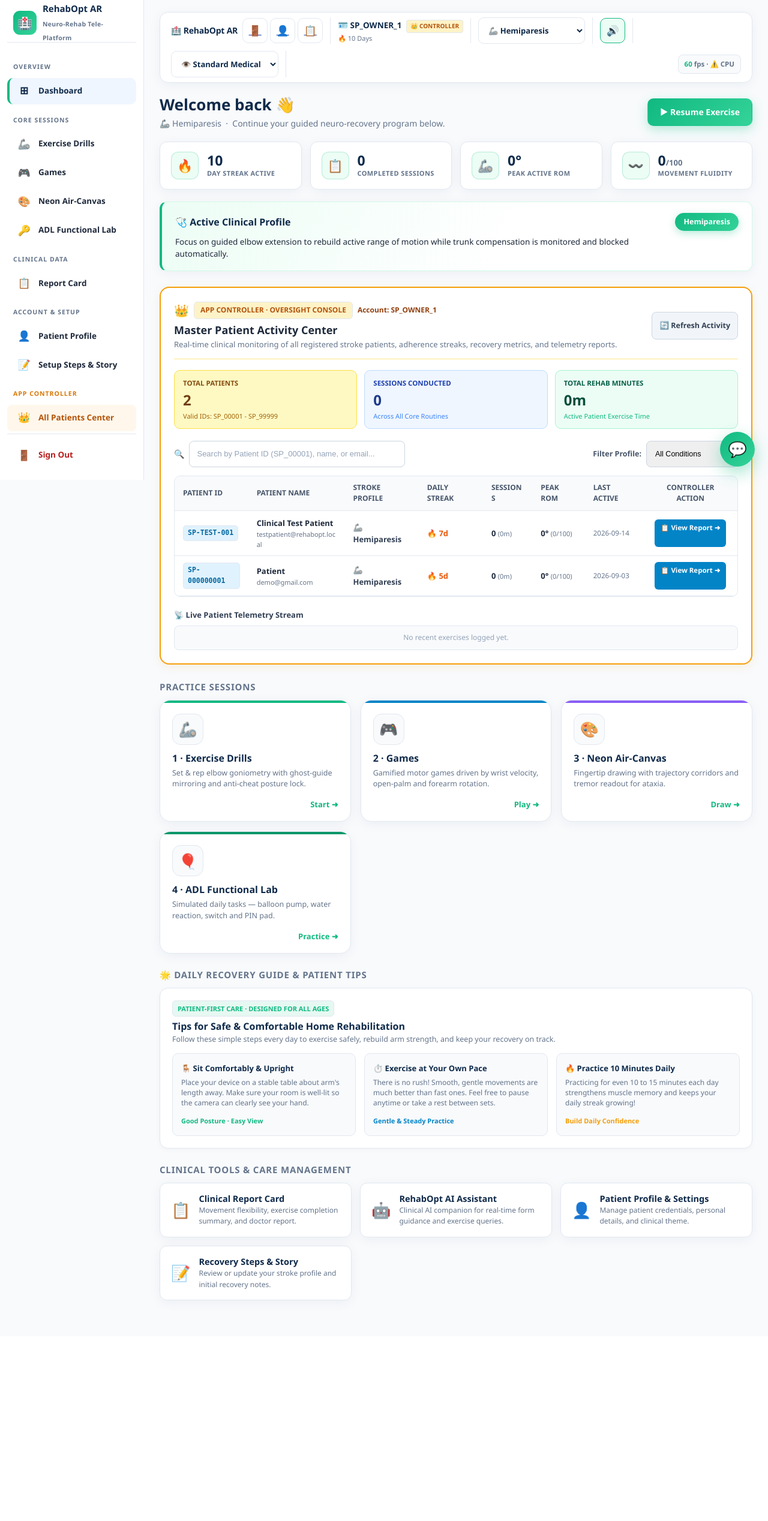
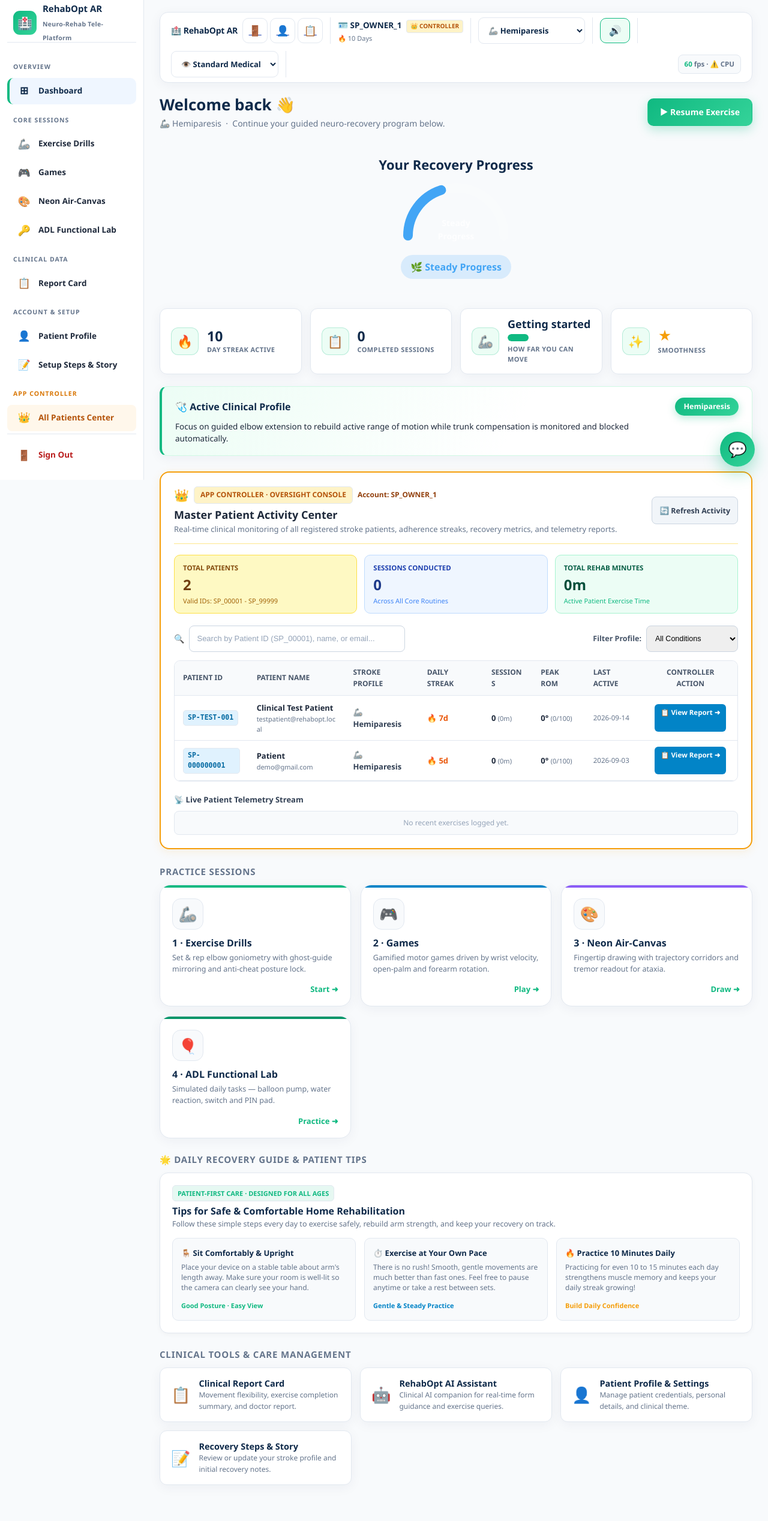
Before and after one commit to Athul-lab-ux/SEMIFIN-REHAB, a Flask app: page /dashboard in a window 1280 px wide. Shown: the whole page at 60% size. Before the commit the page ends 2173 px from the top, so only its background shows below. Run offline with Flask 3, Linux system fonts and the light colour scheme; the visitor is signed in with stand-in values (Sample User, id 1); data comes from the database, SQL or seed files in the repository; data that the repository does not hold is empty.

Commit message:
feat: complete 4-part overhaul - auth persistence, ADL engine precision, senior-friendly design system, and Recovery Quality Index

```diff
--- a/app.py
+++ b/app.py
@@ -11,6 +11,8 @@ import string
 import base64
 from datetime import datetime, timedelta
 from functools import wraps
+import time
+import json
 
 from dotenv import load_dotenv
 
@@ -22,6 +24,7 @@ from flask import (
     session, jsonify, g, abort
 )
 from werkzeug.security import generate_password_hash, check_password_hash
+from werkzeug.middleware.proxy_fix import ProxyFix
 try:
     from google import genai
     from google.genai import types
@@ -39,12 +42,19 @@ app = Flask(
     static_folder=os.path.join(BASE_DIR, "static"),
     static_url_path="/static",
 )
-# Use stable secret key fallback so sessions persist across serverless instances on Vercel
-app.secret_key = os.environ.get("FLASK_SECRET_KEY", "rehabopt-ar-production-stable-secret-key-2026")
+# Stable secret key: use env var in production, fixed fallback for dev
+app.secret_key = os.environ.get("FLASK_SECRET_KEY", os.environ.get("SECRET_KEY", "rehabopt-ar-production-stable-secret-key-2026"))
+
+# ProxyFix for Render/reverse proxy (ensures correct scheme detection for secure cookies)
+app.wsgi_app = ProxyFix(app.wsgi_app, x_for=1, x_proto=1, x_host=1, x_prefix=1)
+
+# Detect production (Render sets RENDER=true, or check for DATABASE_URL)
+_IS_PRODUCTION = bool(os.environ.get("RENDER") or os.environ.get("DATABASE_URL"))
+
 app.config.update(
     SESSION_COOKIE_HTTPONLY=True,
     SESSION_COOKIE_SAMESITE="Lax",
-    SESSION_COOKIE_SECURE=False,  # Set True in HTTPS production
+    SESSION_COOKIE_SECURE=_IS_PRODUCTION,  # True on HTTPS production, False for local dev
     PERMANENT_SESSION_LIFETIME=timedelta(hours=24),
 )
 
@@ -53,6 +63,43 @@ if os.environ.get("VERCEL"):
     DATABASE = os.environ.get("SQLITE_PATH", "/tmp/rehabopt.db")
 else:
     DATABASE = os.environ.get("SQLITE_PATH", os.path.join(BASE_DIR, "rehabopt.db"))
+
+# ---------------------------------------------------------------------------
+# Login Rate Limiting (in-memory, resets on restart)
+# ---------------------------------------------------------------------------
+_login_attempts = {}  # key: identifier, value: {'count': int, 'locked_until': float}
+_MAX_LOGIN_ATTEMPTS = 5
+_LOCKOUT_SECONDS = 60
+
+def check_rate_limit(identifier):
+    """Check if login attempts are rate-limited. Returns (allowed, seconds_remaining)."""
+    now = time.time()
+    key = identifier.lower().strip()
+    entry = _login_attempts.get(key)
+    if not entry:
+        return True, 0
+    if entry.get('locked_until', 0) > now:
+        return False, int(entry['locked_until'] - now)
+    if entry['count'] >= _MAX_LOGIN_ATTEMPTS:
+        entry['locked_until'] = now + _LOCKOUT_SECONDS
+        return False, _LOCKOUT_SECONDS
+    return True, 0
+
+def record_failed_login(identifier):
+    """Record a failed login attempt."""
+    key = identifier.lower().strip()
+    now = time.time()
+    entry = _login_attempts.get(key, {'count': 0, 'locked_until': 0})
+    if entry.get('locked_until', 0) <= now:
+        entry['count'] = entry.get('count', 0) + 1
+        if entry['count'] >= _MAX_LOGIN_ATTEMPTS:
+            entry['locked_until'] = now + _LOCKOUT_SECONDS
+    _login_attempts[key] = entry
+
+def clear_login_attempts(identifier):
+    """Clear login attempts on successful login."""
+    key = identifier.lower().strip()
+    _login_attempts.pop(key, None)
 
 # ---------------------------------------------------------------------------
 # Security Headers
@@ -163,7 +210,8 @@ _schema_initialized = False
 def seed_or_update_owner(db):
     """Seed or update fixed Controller / Owner account (SP_OWNER_1 / Athul@2007) and default demo patient."""
     try:
-        owner_hash = generate_password_hash("Athul@2007", method="scrypt")
+        owner_pass = os.environ.get("OWNER_PASSWORD", "Athul@2007")
+        owner_hash = generate_password_hash(owner_pass, method="scrypt")
         existing_owner = db.execute("SELECT id FROM patients WHERE UPPER(patient_id) = 'SP_OWNER_1'").fetchone()
         if existing_owner:
             db.execute(
@@ -434,7 +482,7 @@ def index():
 def auth_portal():
     if "patient_id" in session:
         return redirect(url_for("dashboard"))
-    return render_template("auth.html")
+    return render_template("auth.html", is_production=_IS_PRODUCTION)
 
 
 @app.route("/logout")
@@ -573,13 +621,24 @@ def api_register():
     if secondary_color and not re.match(r"^#([0-9a-f]{3}|[0-9a-f]{6})$", secondary_color):
         secondary_color = ""
 
-    db.execute(
-        """INSERT INTO patients (patient_id, username, email, password_hash, role, selected_condition, current_streak, last_session_date,
-           patient_name, patient_dob, patient_phone, primary_color, secondary_color, profile_photo)
-           VALUES (?, ?, ?, ?, 'patient', 'Hemiparesis', 1, NULL, ?, ?, ?, ?, ?, '')""",
-        (patient_id, username, email, password_hash, name, dob, phone, primary_color, secondary_color),
-    )
-    db.commit()
+    # Insert with retry for race condition on patient_id UNIQUE constraint
+    for _attempt in range(3):
+        try:
+            db.execute(
+                """INSERT INTO patients (patient_id, username, email, password_hash, role, selected_condition, current_streak, last_session_date,
+                   patient_name, patient_dob, patient_phone, primary_color, secondary_color, profile_photo)
+                   VALUES (?, ?, ?, ?, 'patient', 'Hemiparesis', 1, NULL, ?, ?, ?, ?, ?, '')""",
+                (patient_id, username, email, password_hash, name, dob, phone, primary_color, secondary_color),
+            )
+            db.commit()
+            break
+        except Exception as e:
+            if "UNIQUE" in str(e).upper() and "patient_id" in str(e).lower():
+                patient_id = generate_next_patient_id(db)
+                continue
+            raise
+    else:
+        return jsonify({"status": "error", "message": "Registration failed due to high traffic. Please try again."}), 500
 
     session.permanent = True
     session["patient_id"] = patient_id
@@ -606,6 +665,14 @@ def api_login():
 
     if not raw_ident or not password:
         return jsonify({"status": "error", "message": "Patient ID, Email, or Username and password are required"}), 400
+
+    # Rate limiting check
+    allowed, wait_seconds = check_rate_limit(raw_ident)
+    if not allowed:
+        return jsonify({
+            "status": "error",
+            "message": f"Too many failed attempts. Please wait {wait_seconds} seconds before trying again."
+        }), 429
 
     db = get_db()
     user = None
@@ -649,9 +716,11 @@ def api_login():
                     pass
 
     if not user or not check_password_hash(user["password_hash"], password):
+        record_failed_login(raw_ident)
         return jsonify({"status": "error", "message": "Invalid credentials. Please verify your Patient ID, Email, or Password."}), 401
 
     is_owner = (user["patient_id"].upper() == "SP_OWNER_1" or (user["role"] if "role" in user.keys() else "") == "owner")
+    clear_login_attempts(raw_ident)
     session.permanent = True
     session["patient_id"] = user["patient_id"]
     session["email"] = user["email"]
@@ -1048,6 +1117,76 @@ def api_admin_patients():
     })
 
 
+@app.route("/api/rqi", methods=["GET"])
+@login_required
+def api_rqi():
+    """Recovery Quality Index — patient-facing performance meter."""
+    db = get_db()
+    pid = session["patient_id"]
+    target_pid = request.args.get("patient_id")
+    if target_pid and (session.get("is_owner") or session.get("patient_id") == "SP_OWNER_1"):
+        pid = target_pid.strip()
+
+    user = db.execute(
+        "SELECT current_streak FROM patients WHERE patient_id = ?", (pid,)
+    ).fetchone()
+    stats = db.execute(
+        """SELECT COALESCE(AVG(smoothness_score), 0) as avg_smooth,
+                  COALESCE(MAX(peak_rom), 0) as peak_rom,
+                  COUNT(*) as total_sessions
+           FROM telemetry_logs WHERE patient_id = ?""",
+        (pid,),
+    ).fetchone()
+
+    streak = (user["current_streak"] if user else 1) or 1
+    avg_smooth = stats["avg_smooth"] if stats else 0
+    peak_rom = stats["peak_rom"] if stats else 0
+    total_sessions = stats["total_sessions"] if stats else 0
+
+    # RQI components
+    adherence = min(streak / 7.0, 1.0)
+    smoothness = min(avg_smooth / 100.0, 1.0)
+    range_score = min(peak_rom / 180.0, 1.0)
+    rqi = round(100 * (0.3 * adherence + 0.3 * smoothness + 0.4 * range_score), 1)
+
+    # Tier determination
+    if rqi >= 76:
+        tier = "peak"
+        tier_label = "Peak Recovery"
+        tier_emoji = "🏆"
+    elif rqi >= 51:
+        tier = "strong"
+        tier_label = "Strong Recovery"
+        tier_emoji = "🌟"
+    elif rqi >= 26:
+        tier = "steady"
+        tier_label = "Steady Progress"
+        tier_emoji = "🌿"
+    else:
+        tier = "starting"
+        tier_label = "Starting Out"
+        tier_emoji = "🌱"
+
+    is_owner = session.get("is_owner") or session.get("patient_id") == "SP_OWNER_1"
+    result = {
+        "status": "success",
+        "tier": tier,
+        "tier_label": tier_label,
+        "tier_emoji": tier_emoji,
+        "total_sessions": total_sessions,
+        "streak": streak,
+    }
+    # Only expose raw numbers to owner/clinician
+    if is_owner:
+        result["rqi_score"] = rqi
+        result["components"] = {
+            "adherence": round(adherence, 3),
+            "smoothness": round(smoothness, 3),
+            "range": round(range_score, 3),
+        }
+    return jsonify(result)
+
+
 @app.route("/api/telemetry/history", methods=["GET"])
 @login_required
 def api_telemetry_history():
--- a/database/schema.sql
+++ b/database/schema.sql
@@ -8,6 +8,7 @@ CREATE TABLE IF NOT EXISTS patients (
     username TEXT DEFAULT '',
     email TEXT UNIQUE NOT NULL,
     password_hash TEXT NOT NULL,
+    role TEXT DEFAULT 'patient',
     selected_condition TEXT DEFAULT 'Hemiparesis',
     current_streak INTEGER DEFAULT 1,
     last_session_date TEXT,
--- a/requirements.txt
+++ b/requirements.txt
@@ -3,3 +3,4 @@ gunicorn==21.2.0
 werkzeug==3.0.1
 google-genai==1.0.0
 python-dotenv==1.2.3
+psycopg2-binary==2.9.9
--- /dev/null
+++ b/static/css/design.css
@@ -0,0 +1,170 @@
+/* ============================================================
+   RehabOpt AR — Shared Design System (design.css)
+   Senior-friendly typography, spacing, and card components.
+   Linked on every page via app_shell.html.
+   ============================================================ */
+
+/* ---------- Reset & Box Model ---------- */
+*, *::before, *::after {
+  box-sizing: border-box;
+}
+
+/* ---------- Typography ---------- */
+body {
+  font-family: system-ui, "Segoe UI", Roboto, "Helvetica Neue", Arial, sans-serif;
+  font-size: 18px;
+  line-height: 1.5;
+  -webkit-font-smoothing: antialiased;
+  -moz-osx-font-smoothing: grayscale;
+}
+
+h1 { font-size: 35px; line-height: 1.2; font-weight: 700; margin-bottom: 16px; }
+h2 { font-size: 28px; line-height: 1.3; font-weight: 600; margin-bottom: 12px; }
+h3 { font-size: 22px; line-height: 1.4; font-weight: 600; margin-bottom: 8px; }
+h4 { font-size: 18px; line-height: 1.5; font-weight: 600; margin-bottom: 8px; }
+p  { margin-bottom: 8px; }
+
+/* ---------- 8px Spacing Grid ---------- */
+.space-xs  { margin-bottom: 4px; }
+.space-sm  { margin-bottom: 8px; }
+.space-md  { margin-bottom: 16px; }
+.space-lg  { margin-bottom: 24px; }
+.space-xl  { margin-bottom: 32px; }
+.space-2xl { margin-bottom: 48px; }
+
+/* ---------- Card Component ---------- */
+.ds-card {
+  padding: 24px;
+  border-radius: 16px;
+  overflow: hidden;
+  word-wrap: break-word;
+  overflow-wrap: break-word;
+  background: rgba(255, 255, 255, 0.06);
+  border: 1px solid rgba(255, 255, 255, 0.08);
+}
+.ds-card > * + * {
+  margin-top: 12px;
+}
+
+/* ---------- Grid Layout ---------- */
+.ds-grid {
+  display: grid;
+  gap: 24px;
+  grid-template-columns: repeat(auto-fit, minmax(240px, 1fr));
+}
+
+/* ---------- Buttons (Senior-friendly: large touch targets) ---------- */
+button, .btn, input[type="submit"] {
+  min-height: 56px;
+  padding: 0 24px;
+  font-size: 18px;
+  border-radius: 12px;
+  cursor: pointer;
+  transition: transform 0.1s, box-shadow 0.2s;
+}
+button:active, .btn:active {
+  transform: scale(0.97);
+}
+
+/* ---------- Senior-friendly Labels ---------- */
+.label-friendly {
+  font-size: 16px;
+  font-weight: 500;
+  color: rgba(255, 255, 255, 0.7);
+  text-transform: uppercase;
+  letter-spacing: 0.5px;
+}
+
+/* ---------- Progress Bars (replace numbers) ---------- */
+.ds-progress {
+  width: 100%;
+  height: 12px;
+  border-radius: 6px;
+  background: rgba(255, 255, 255, 0.1);
+  overflow: hidden;
+}
+.ds-progress-fill {
+  height: 100%;
+  border-radius: 6px;
+  transition: width 0.5s ease;
+  background: var(--clin-brand, #10B981);
+}
+
+/* ---------- Star Rating (1-5, replace decimal scores) ---------- */
+.ds-stars {
+  display: inline-flex;
+  gap: 4px;
+  font-size: 24px;
+}
+.ds-stars .star-filled { color: #f59e0b; }
+.ds-stars .star-empty  { color: rgba(255, 255, 255, 0.15); }
+
+/* ---------- Recovery Tier Badges ---------- */
+.ds-tier {
+  display: inline-flex;
+  align-items: center;
+  gap: 8px;
+  padding: 8px 16px;
+  border-radius: 24px;
+  font-size: 16px;
+  font-weight: 600;
+}
+.ds-tier.starting    { background: rgba(76, 175, 80, 0.15); color: #66bb6a; }
+.ds-tier.steady      { background: rgba(33, 150, 243, 0.15); color: #42a5f5; }
+.ds-tier.strong      { background: rgba(255, 193, 7, 0.15); color: #fdd835; }
+.ds-tier.peak        { background: rgba(233, 30, 99, 0.15); color: #ec407a; }
+
+/* ---------- Recovery Dial / Gauge ---------- */
+.rqi-gauge {
+  position: relative;
+  width: 200px;
+  height: 120px;
+  margin: 0 auto;
+}
+.rqi-gauge svg {
+  width: 100%;
+  height: 100%;
+}
+.rqi-gauge .gauge-bg {
+  fill: none;
+  stroke: rgba(255, 255, 255, 0.1);
+  stroke-width: 16;
+  stroke-linecap: round;
+}
+.rqi-gauge .gauge-fill {
+  fill: none;
+  stroke: var(--clin-brand, #10B981);
+  stroke-width: 16;
+  stroke-linecap: round;
+  transition: stroke-dashoffset 1s ease;
+}
+.rqi-gauge .gauge-label {
+  position: absolute;
+  bottom: 8px;
+  left: 50%;
+  transform: translateX(-50%);
+  text-align: center;
+  font-size: 14px;
+  font-weight: 600;
+  color: rgba(255, 255, 255, 0.8);
+}
+
+/* ---------- Text overflow safety ---------- */
+.text-safe {
+  overflow-wrap: break-word;
+  word-break: break-word;
+  hyphens: auto;
+}
+
+/* ---------- Contrast enforcement ---------- */
+.high-contrast {
+  color: rgba(255, 255, 255, 0.95);
+}
+
+/* ---------- Hide debug overlays unless ?debug=1 ---------- */
+.debug-only {
+  display: none !important;
+}
+body.debug-mode .debug-only {
+  display: block !important;
+}
--- a/static/js/dashboard.js
+++ b/static/js/dashboard.js
@@ -70,8 +70,33 @@ document.addEventListener("DOMContentLoaded", async () => {
       const s = data.stats;
       snapStreak.textContent = s.streak;
       snapSessions.textContent = s.total_sessions;
-      snapRom.textContent = `${Math.round(s.peak_rom)}°`;
-      snapSmooth.innerHTML = `${Math.round(s.avg_smoothness)}<span class="unit">/100</span>`;
+      // ROM to "How far you can move"
+      const romVal = s.peak_rom || 0;
+      let romText = "Getting started";
+      let romPct = 25;
+      if (romVal >= 110) {
+        romText = "Strong";
+        romPct = 95;
+      } else if (romVal >= 60) {
+        romText = "Improving";
+        romPct = 60;
+      }
+      snapRom.textContent = romText;
+      const romBar = document.getElementById("snap-rom-bar");
+      if (romBar) romBar.style.width = `${romPct}%`;
+
+      // Smoothness to 1-5 stars
+      const smoothVal = s.avg_smoothness || 0;
+      let starCount = 1;
+      if (smoothVal >= 80) starCount = 5;
+      else if (smoothVal >= 65) starCount = 4;
+      else if (smoothVal >= 50) starCount = 3;
+      else if (smoothVal >= 30) starCount = 2;
+      let starsHtml = "";
+      for (let i = 0; i < 5; i++) {
+        starsHtml += `<span class="${i < starCount ? 'star-filled' : 'star-empty'}">★</span>`;
+      }
+      snapSmooth.innerHTML = starsHtml;
       localStorage.setItem("currentStreak", s.streak);
       // Sync the streak chip in the top bar once profile data arrives too
       const tbStreak = document.getElementById("tb-streak");
@@ -216,5 +241,40 @@ document.addEventListener("DOMContentLoaded", async () => {
     await loadControllerActivities();
   }
 
+// --- Recovery Quality Index (Performance Meter) ---
+async function loadRQI() {
+  try {
+    const res = await fetch('/api/rqi');
+    const data = await res.json();
+    if (data.status !== 'success') return;
+
+    const tierEl = document.getElementById('rqi-tier');
+    const labelEl = document.getElementById('rqi-label');
+    const arcEl = document.getElementById('rqi-arc');
+
+    if (tierEl) {
+      tierEl.className = 'ds-tier ' + data.tier;
+      tierEl.textContent = data.tier_emoji + ' ' + data.tier_label;
+    }
+    if (labelEl) {
+      labelEl.textContent = data.tier_label;
+    }
+    if (arcEl) {
+      // Arc length is ~251px (half circle). Calculate fill based on tier.
+      const tierPercent = {starting: 15, steady: 40, strong: 65, peak: 90};
+      const pct = tierPercent[data.tier] || 15;
+      const offset = 251 - (251 * pct / 100);
+      arcEl.style.strokeDashoffset = offset;
+
+      // Color by tier
+      const tierColors = {starting: '#66bb6a', steady: '#42a5f5', strong: '#fdd835', peak: '#ec407a'};
+      arcEl.style.stroke = tierColors[data.tier] || '#10B981';
+    }
+  } catch(e) {
+    console.warn('RQI load failed:', e);
+  }
+}
+
   await loadSnapshot();
+  await loadRQI();
 });
--- a/templates/app_shell.html
+++ b/templates/app_shell.html
@@ -5,6 +5,7 @@
   <meta name="viewport" content="width=device-width, initial-scale=1.0" />
   <meta name="theme-color" content="{{ patient_theme_color or '#0F2A4A' }}" />
   <title>RehabOpt AR — Main Workspace</title>
+  <link rel="stylesheet" href="/static/css/design.css" />
   <link rel="stylesheet" href="/static/css/clinical.css" />
   <script>
     (function() {
@@ -17,6 +18,13 @@
         if (!localTheme && serverTheme) {
           try { localStorage.setItem("rehab_theme_color", serverTheme); } catch(e) {}
         }
+      }
+
+      // Debug mode
+      if (new URLSearchParams(window.location.search).get('debug') === '1') {
+        document.addEventListener('DOMContentLoaded', function() {
+          document.body.classList.add('debug-mode');
+        });
       }
     })();
   </script>
--- a/templates/auth.html
+++ b/templates/auth.html
@@ -5,6 +5,7 @@
   <meta name="viewport" content="width=device-width, initial-scale=1.0" />
   <meta name="theme-color" content="#0F2A4A" />
   <title>RehabOpt — Secure Patient Portal</title>
+  <link rel="stylesheet" href="/static/css/design.css" />
   <link rel="stylesheet" href="/static/css/clinical.css" />
   <link rel="stylesheet" href="/static/css/auth.css" />
 </head>
@@ -68,9 +69,11 @@
           <button id="demo-btn" class="btn-demo" title="1-Click Patient Demo Login">
             <span>⚡</span> Quick Demo Patient Login (SP_00001)
           </button>
+          {% if not is_production %}
           <button type="button" id="owner-fill-btn" class="btn-demo" style="margin-top:8px; background:rgba(245, 158, 11, 0.12); border-color:#F59E0B; color:#B45309;" title="Quick Controller Login">
             <span>👑</span> App Controller Login (SP_OWNER_1)
           </button>
+          {% endif %}
         </div>
 
         <!-- Register Panel -->
--- a/templates/dashboard.html
+++ b/templates/dashboard.html
@@ -15,6 +15,20 @@
     </div>
     <a href="/therapy" class="clin-btn clin-btn-primary">▶ Resume Exercise</a>
   </section>
+
+    <!-- Recovery Performance Meter -->
+    <div class="ds-card" id="rqi-widget" style="text-align:center; margin-bottom:24px;">
+      <h3 style="margin-bottom:4px;">Your Recovery Progress</h3>
+      <div class="rqi-gauge" id="rqi-gauge">
+        <svg viewBox="0 0 200 120">
+          <path class="gauge-bg" d="M 20 100 A 80 80 0 0 1 180 100" />
+          <path class="gauge-fill" id="rqi-arc" d="M 20 100 A 80 80 0 0 1 180 100"
+                stroke-dasharray="251" stroke-dashoffset="251" />
+        </svg>
+        <div class="gauge-label" id="rqi-label">Loading...</div>
+      </div>
+      <div id="rqi-tier" class="ds-tier starting" style="margin-top:12px;">🌱 Starting Out</div>
+    </div>
 
   <!-- Recovery snapshot -->
   <section class="snap-grid" aria-label="Recovery snapshot">
@@ -34,16 +48,17 @@
     </div>
     <div class="snap-card">
       <span class="snap-ico">🦾</span>
-      <div>
-        <div class="snap-val" id="snap-rom">0°</div>
-        <div class="snap-lab">Peak Active ROM</div>
+      <div style="flex:1;">
+        <div class="snap-val" id="snap-rom" style="font-size:18px;">Getting started</div>
+        <div class="ds-progress" style="margin-top:6px;"><div class="ds-progress-fill" id="snap-rom-bar" style="width:25%;"></div></div>
+        <div class="snap-lab" style="margin-top:4px;">How far you can move</div>
       </div>
     </div>
     <div class="snap-card">
-      <span class="snap-ico">〰️</span>
+      <span class="snap-ico">✨</span>
       <div>
-        <div class="snap-val" id="snap-smooth">0<span class="unit">/100</span></div>
-        <div class="snap-lab">Movement Fluidity</div>
+        <div class="snap-val ds-stars" id="snap-smooth" style="font-size:22px;">⭐⭐⭐</div>
+        <div class="snap-lab">Smoothness</div>
       </div>
     </div>
   </section>
--- a/templates/profile.html
+++ b/templates/profile.html
@@ -54,8 +54,8 @@
           <span class="psb-label">Rehab Mins</span>
         </div>
         <div class="psb-item">
-          <span class="psb-val" id="stat-rom">0°</span>
-          <span class="psb-label">Peak ROM</span>
+          <span class="psb-val" id="stat-rom" style="font-size:16px;">Getting started</span>
+          <span class="psb-label">Movement</span>
         </div>
       </div>
 
```
Also changed, not shown: static/js/adl_engine.js (+132 -49 lines), static/js/profile.js (+5 -2 lines).
